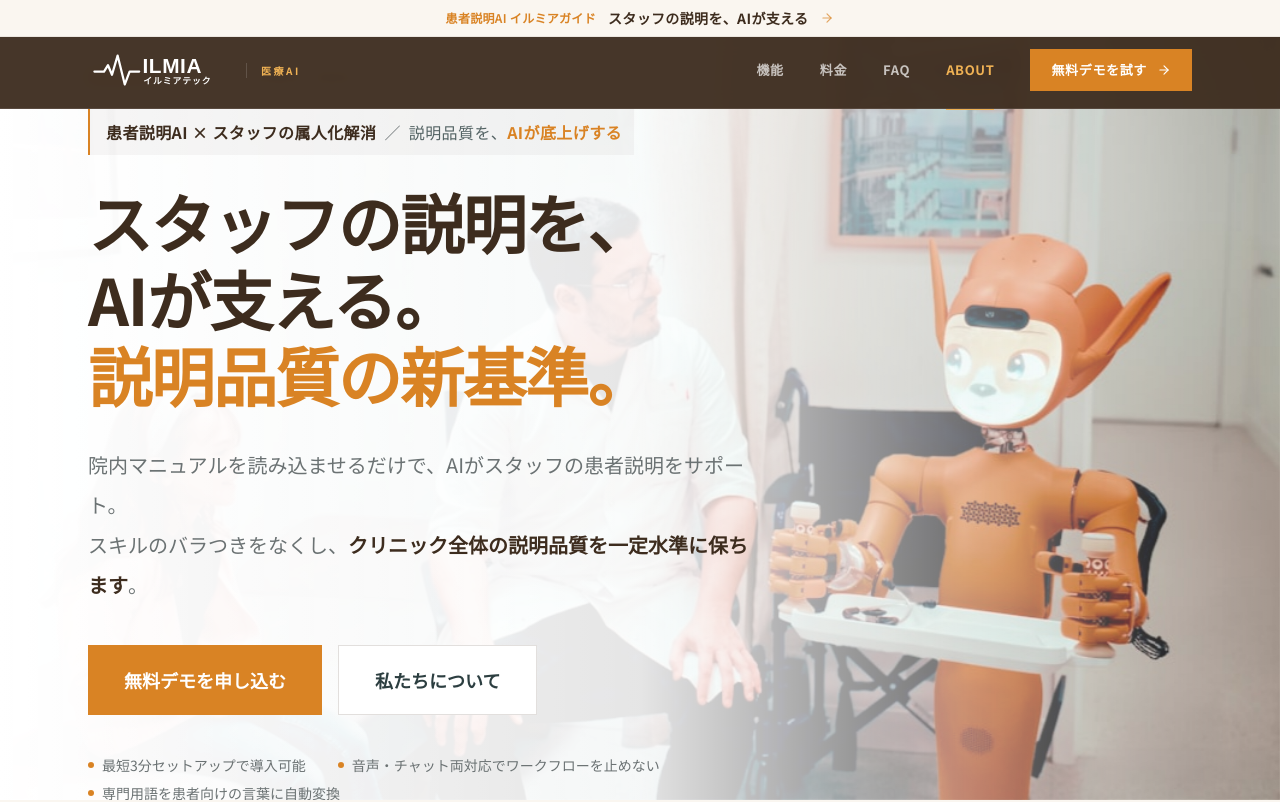
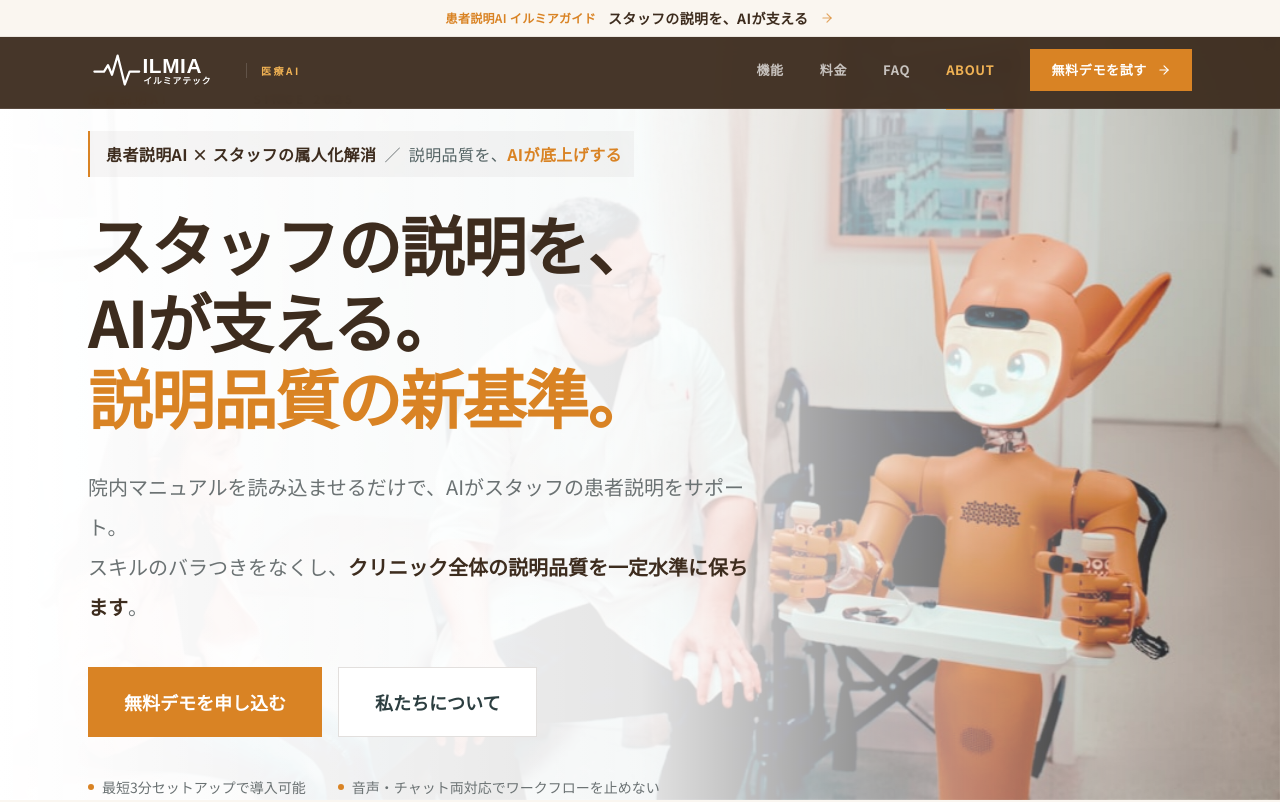
Before and after one commit to ilmiaco/ilmiacosite, a React (Vite) app: page / in a window 1280 px wide. Shown: the top 802 px of the page. Built offline with nearby package versions, Linux system fonts and the light colour scheme.

Commit message:
fix: move hero padding-top to section level to prevent content going under navbar

```diff
--- a/src/app/components/sections/HeroSection.tsx
+++ b/src/app/components/sections/HeroSection.tsx
@@ -7,7 +7,7 @@ interface HeroSectionProps {
 export default function HeroSection({ medicalProductUrl }: HeroSectionProps) {
   return (
     <section
-      className="relative min-h-[100svh] md:h-screen flex items-center overflow-hidden"
+      className="relative min-h-[100svh] md:h-screen flex items-center overflow-hidden pt-[92px] sm:pt-[116px]"
       aria-labelledby="hero-heading"
     >
       <div className="absolute inset-0" aria-hidden="true">
@@ -19,7 +19,7 @@ export default function HeroSection({ medicalProductUrl }: HeroSectionProps) {
       </div>
 
       <div className="relative z-10 w-full">
-        <div className="max-w-6xl mx-auto px-5 sm:px-6 pt-[100px] pb-6 sm:pt-28 sm:pb-10 md:pt-32 md:pb-14">
+        <div className="max-w-6xl mx-auto px-5 sm:px-6 py-6 sm:py-10 md:py-14">
           <div className="max-w-3xl">
             {/* Editorial label */}
             <div className="flex items-center gap-3 mb-2.5 sm:mb-6">
```
